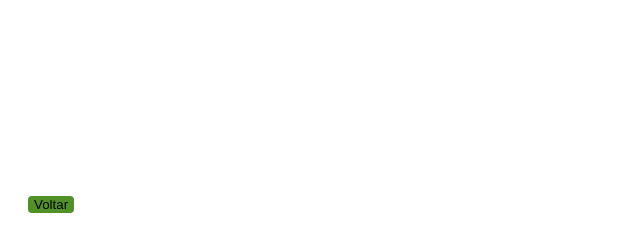
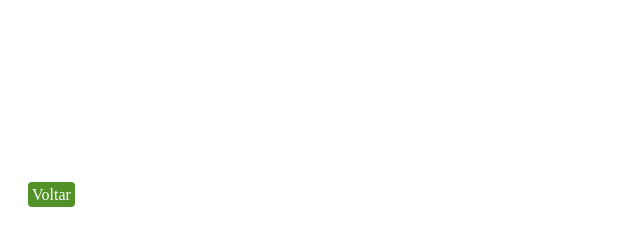
Before and after one commit to gprando/me, a Gatsby site: page /em-breve in a window 1280 px wide. Shown: the whole page, without its empty margins (0-640 px from the left). Built offline with nearby package versions, Linux system fonts and the light colour scheme; Gatsby itself is replaced by a stand-in of ours.

Commit message:
fix button back

```diff
--- a/src/templates/post.js
+++ b/src/templates/post.js
@@ -1,11 +1,8 @@
 import React from "react"
-import { graphql } from "gatsby"
-import { createBrowserHistory } from 'history';
+import { Link, graphql } from "gatsby"
 import SEO from "../components/seo"
 
 import { Container } from './styles'
-
-const history = createBrowserHistory();
 
 const IndexPage = ({ data }) => {
   const { html, frontmatter } = data.markdownRemark
@@ -17,9 +14,9 @@ const IndexPage = ({ data }) => {
       <Container>
         <div dangerouslySetInnerHTML={{ __html: html }} />
         <p>{date}</p>
-        <button onClick={() => history.back()}>
+        <Link to="/blog">
           Voltar
-        </button>
+        </Link>
       </Container>
     </>
   )
--- a/src/templates/styles.js
+++ b/src/templates/styles.js
@@ -8,8 +8,10 @@ export const Container = styled.div`
     margin-left: 30px;
   }
 
-  button {
-
+  a {
+    text-decoration: none;
+    color: #FFF;
+    padding: 4px;
     background: #519128;
     border: 0;
     border-radius: 4px;
```
